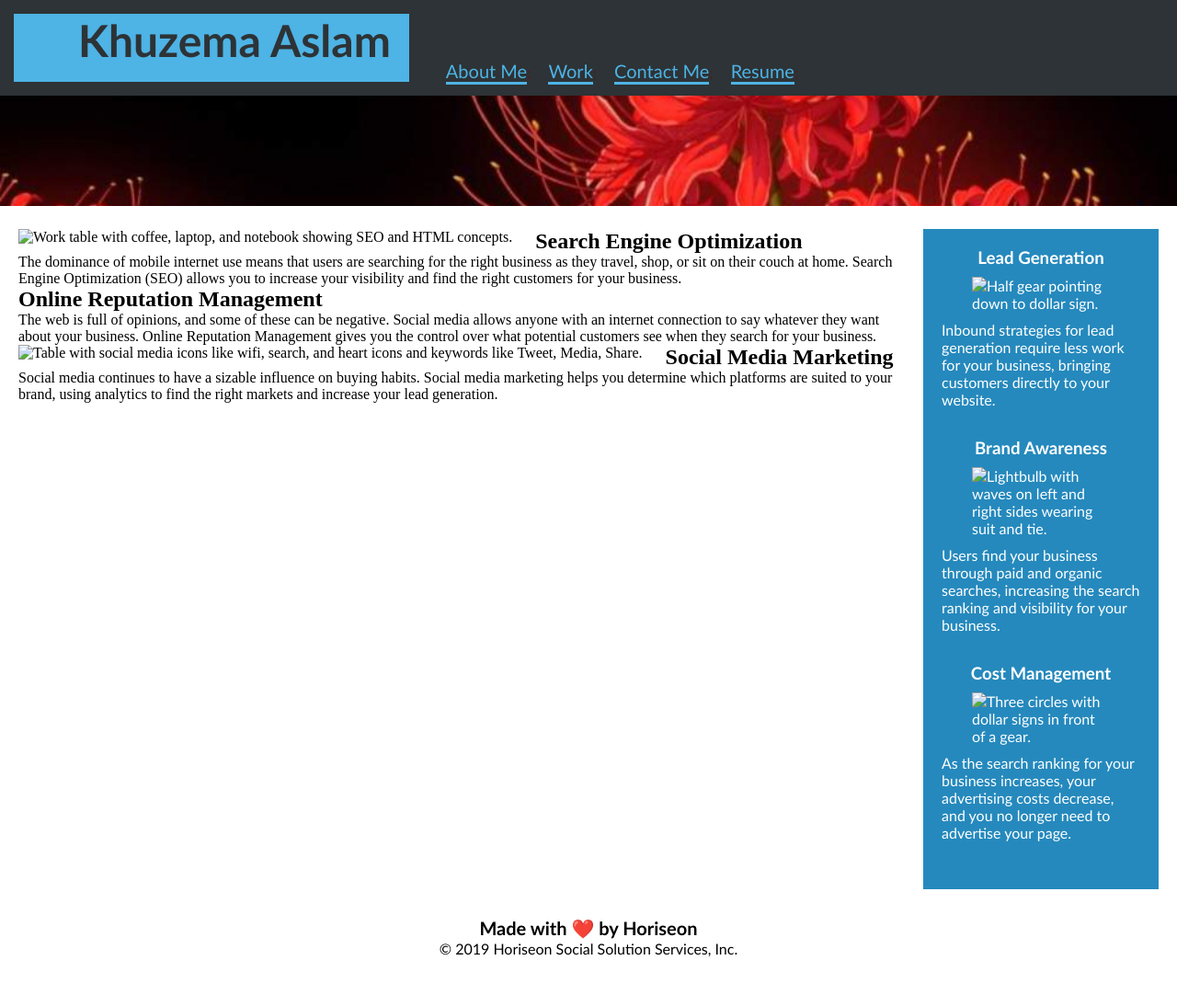
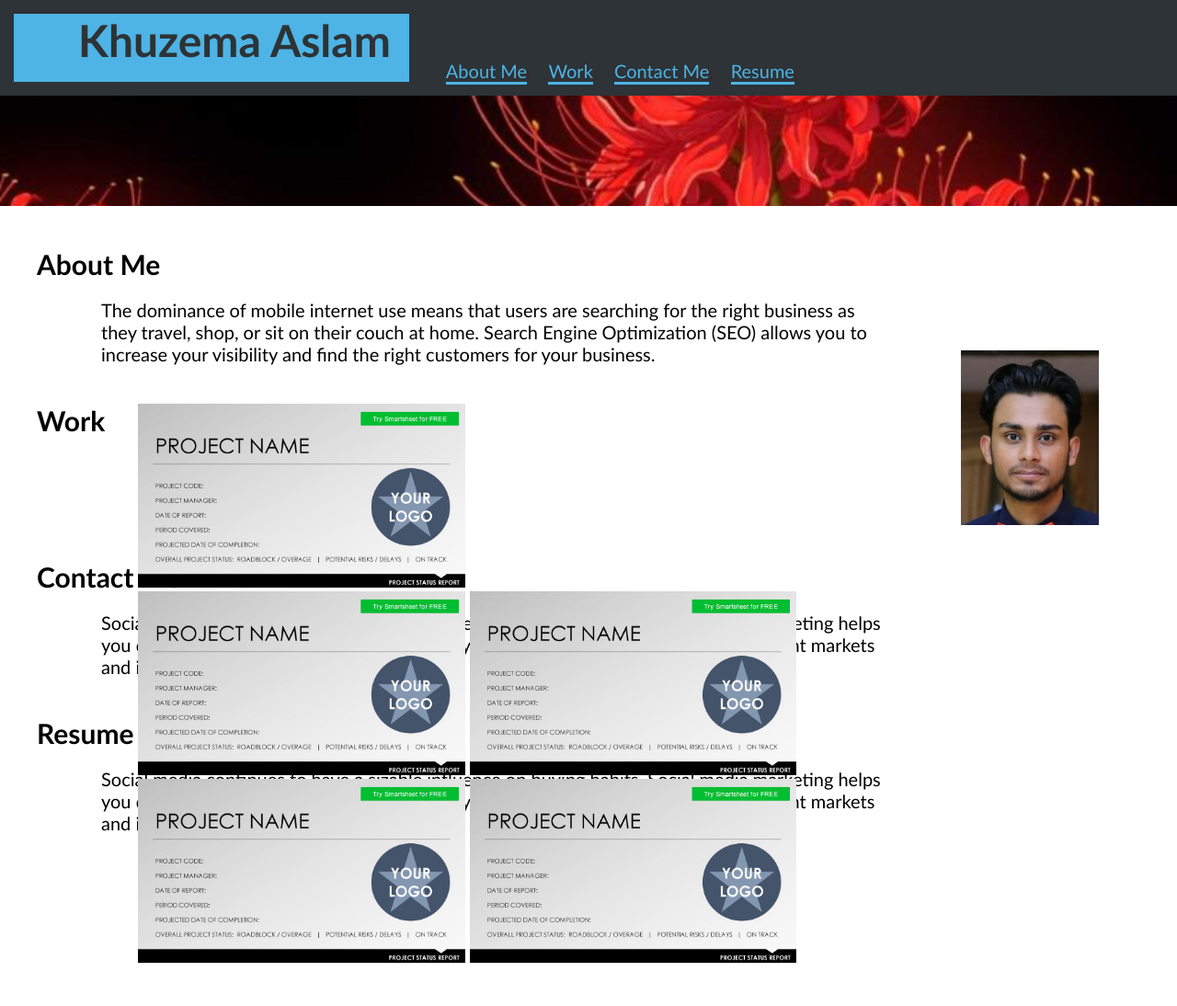
Before and after one commit to nuggetBiscuit/module-2-challenge, a plain HTML site: page index.html in a window 1280 px wide. Shown: the top 1094 px of the page at 92% size. Before the commit the page ends 1071 px from the top, so only its background shows below. Drawn offline with Linux system fonts and the light colour scheme.

Commit message:
Added avatar pic and connected nav bar links. Also added media quiery to header. Started setting up project pics flexbox.

```diff
--- a/Assets/reset.css
+++ b/Assets/reset.css
@@ -1,3 +1,4 @@
+/* Taken from 12-Stu_CSS-Resets */
 * {
   margin: 0;
   padding: 0;
--- a/Assets/style.css
+++ b/Assets/style.css
@@ -66,7 +66,11 @@ a {
 }
 
 p {
-    font-size: 16px;
+    font-size: 20px;
+    margin-left: 110px;
+    /* margin-right: -500px; */
+
+
 }
 
 .hero {
@@ -85,28 +89,29 @@ p {
 
 .float-right {
     float: right;
-    margin-left: 25px;
+    margin-left: 70px;
 }
 
 .content {
     width: 75%;
     display: inline-block;
     margin-left: 20px;
+
 }
 
 .benefits {
-    margin-right: 20px;
+    margin-left: 500px;
     padding: 20px;
     clear: both;
     float: right;
-    width: 20%;
+    width: 25%;
     height: 100%;
     font-family: 'Gill Sans', 'Gill Sans MT', Calibri, 'Trebuchet MS', sans-serif;
-    background-color: #2589bd;
+
 }
 
 .benefit-lead {
-    margin-bottom: 32px;
+    margin-top: -700px;
     color: #ffffff;
 }
 
@@ -153,58 +158,68 @@ p {
     max-width: 150px;
 }
 
-.search-engine-optimization {
+.about-me {
     margin-bottom: 20px;
-    padding: 50px;
-    height: 300px;
+    padding: 20px;
+    height: 150px;
     font-family: 'Gill Sans', 'Gill Sans MT', Calibri, 'Trebuchet MS', sans-serif;
-    background-color: #0072bb;
-    color: #ffffff;
+    color: #000000;
 }
 
-.online-reputation-management {
+.work {
     margin-bottom: 20px;
-    padding: 50px;
-    height: 300px;
+    padding: 20px;
+    height: 150px;
     font-family: 'Gill Sans', 'Gill Sans MT', Calibri, 'Trebuchet MS', sans-serif;
-    background-color: #0072bb;
-    color: #ffffff;
+    color: #000000;
 }
 
-.social-media-marketing {
+.contact-me {
     margin-bottom: 20px;
-    padding: 50px;
-    height: 300px;
+    padding: 20px;
+    height: 150px;
     font-family: 'Gill Sans', 'Gill Sans MT', Calibri, 'Trebuchet MS', sans-serif;
-    background-color: #0072bb;
-    color: #ffffff;
+    color: #000000;
 }
 
-.search-engine-optimization img {
+.resume {
+    margin-bottom: 20px;
+    padding: 20px;
+    height: 150px;
+    font-family: 'Gill Sans', 'Gill Sans MT', Calibri, 'Trebuchet MS', sans-serif;
+    color: #000000;
+}
+
+.about-me img {
     max-height: 200px;
 }
 
-.online-reputation-management img {
+.work img {
     max-height: 200px;
 }
 
-.social-media-marketing img {
+.contact-me img {
     max-height: 200px;
 }
 
-.search-engine-optimization h2 {
+.about-me h2 {
     margin-bottom: 20px;
-    font-size: 36px;
+    font-size: 30px;
 }
 
-.online-reputation-management h2 {
+.work h2 {
     margin-bottom: 20px;
-    font-size: 36px;
+    font-size: 30px;
 }
 
-.social-media-marketing h2 {
+.contact-me h2 {
     margin-bottom: 20px;
-    font-size: 36px;
+    font-size: 30px;
+}
+
+.resume h2 {
+    margin-bottom: 20px;
+    font-size: 30px;
 }
 
 .footer {
@@ -217,3 +232,61 @@ p {
 .footer h2 {
     font-size: 20px;
 }
+
+@media screen and (max-width: 992px) {
+    .content {
+      width: 50%;
+    }
+    /* Change the header color */
+    .header {
+      background: #772014;
+    }
+  }
+
+  /* Cards are stacked on top of each other at 768px or smaller */
+  @media screen and (max-width: 768px) {
+    .content {
+      width: 75%;
+    }
+    /* Change the header color */
+    .header {
+      background: #8ac4ff;
+    }
+  }
+
+  @media screen and (max-width: 576px) {
+    .content {
+      width: 100%;
+    }
+    /* Change the header color */
+    .header {
+      background: #397b5f;
+    }
+  }
+
+
+
+
+
+
+
+/* Tablets - header changes color */
+/* @media screen and (max-width: 992px) {
+  header {
+    background: #772014;
+  }
+} */
+
+/* Large smartphones - navbar changes color */
+/* @media screen and (max-width: 768px) {
+  nav {
+    background-color: #bb8588;
+  }
+} */
+
+/* Small smartphones - image placeholders change color */
+/* @media screen and (max-width: 576px) {
+  .sample-img {
+    background-color: #8ac4ff;
+  }
+} */
--- a/index.html
+++ b/index.html
@@ -23,48 +23,42 @@
     <section class="content">
         <div id="about-me" class="about-me">
             <!-- Added id="search-engine-optimization" so nav bar above properly links to section.-->
-            <img src="./assets/images/search-engine-optimization.jpg" class="float-left" alt = "Work table with coffee, laptop, and notebook showing SEO and HTML concepts." />
-            <h2>Search Engine Optimization</h2>
-            <p>
+            <h2 class="float-left">About Me</h2>
+            <p class="float-right">
                 The dominance of mobile internet use means that users are searching for the right business as they travel, shop, or sit on their couch at home. Search Engine Optimization (SEO) allows you to increase your visibility and find the right customers for your business.
             </p>
         </div>
-        <div id="work" class="work>
-            <img src="./assets/images/online-reputation-management.jpg" class="float-right" alt = "Laptop with increasing graphing saying 'Reputation' on top while user looks at phone." />
-            <h2>Online Reputation Management</h2>
+        <div id="work" class="work">
+            <h2 class="float-left">Work</h2>
+
+            <p >
+                <img src="./images/project-name.jpg" />
+            </p>
             <p>
-                The web is full of opinions, and some of these can be negative. Social media allows anyone with an internet connection to say whatever they want about your business. Online Reputation Management gives you the control over what potential customers see when they search for your business.
+                <img src="./images/project-name.jpg" />
+                <img src="./images/project-name.jpg" />
+                <img src="./images/project-name.jpg" />
+                <img src="./images/project-name.jpg" />
             </p>
         </div>
         <div id="contact-me" class="contact-me">
-            <img src="./assets/images/social-media-marketing.jpg" class="float-left" alt = "Table with social media icons like wifi, search, and heart icons and keywords like Tweet, Media, Share." />
-            <h2>Social Media Marketing</h2>
-            <p>
+            <h2 class="float-left">Contact Me</h2>
+            <p class="float-right">
+                Social media continues to have a sizable influence on buying habits. Social media marketing helps you determine which platforms are suited to your brand, using analytics to find the right markets and increase your lead generation.
+            </p>
+        </div>
+        <div id="resume" class="resume">
+            <h2 class="float-left">Resume</h2>
+            <p class="float-right">
                 Social media continues to have a sizable influence on buying habits. Social media marketing helps you determine which platforms are suited to your brand, using analytics to find the right markets and increase your lead generation.
             </p>
         </div>
     </section>
     <section class="benefits">
         <aside class="benefit-lead">
-            <h3>Lead Generation</h3>
-            <img src="./assets/images/lead-generation.png" alt = "Half gear pointing down to dollar sign." />
-            <p>
-                Inbound strategies for lead generation require less work for your business, bringing customers directly to your website.
-            </p>
-        </aside>
-        <aside class="benefit-brand">
-            <h3>Brand Awareness</h3>
-            <img src="./assets/images/brand-awareness.png" alt = "Lightbulb with waves on left and right sides wearing suit and tie." />
-            <p>
-                Users find your business through paid and organic searches, increasing the search ranking and visibility for your business.
-            </p>
-        </aside>
-        <aside class="benefit-cost">
-            <h3>Cost Management</h3>
-            <img src="./assets/images/cost-management.png" alt = "Three circles with dollar signs in front of a gear." />
-            <p>
-                As the search ranking for your business increases, your advertising costs decrease, and you no longer need to advertise your page.
-            </p>
+
+            <img src="./images/me.jpg" alt = "Half gear pointing down to dollar sign." />
+
         </aside>
     </section>
     <footer class="footer">
```
Also changed, not shown: images/me.jpg (added), images/project-name.jpg (added).
